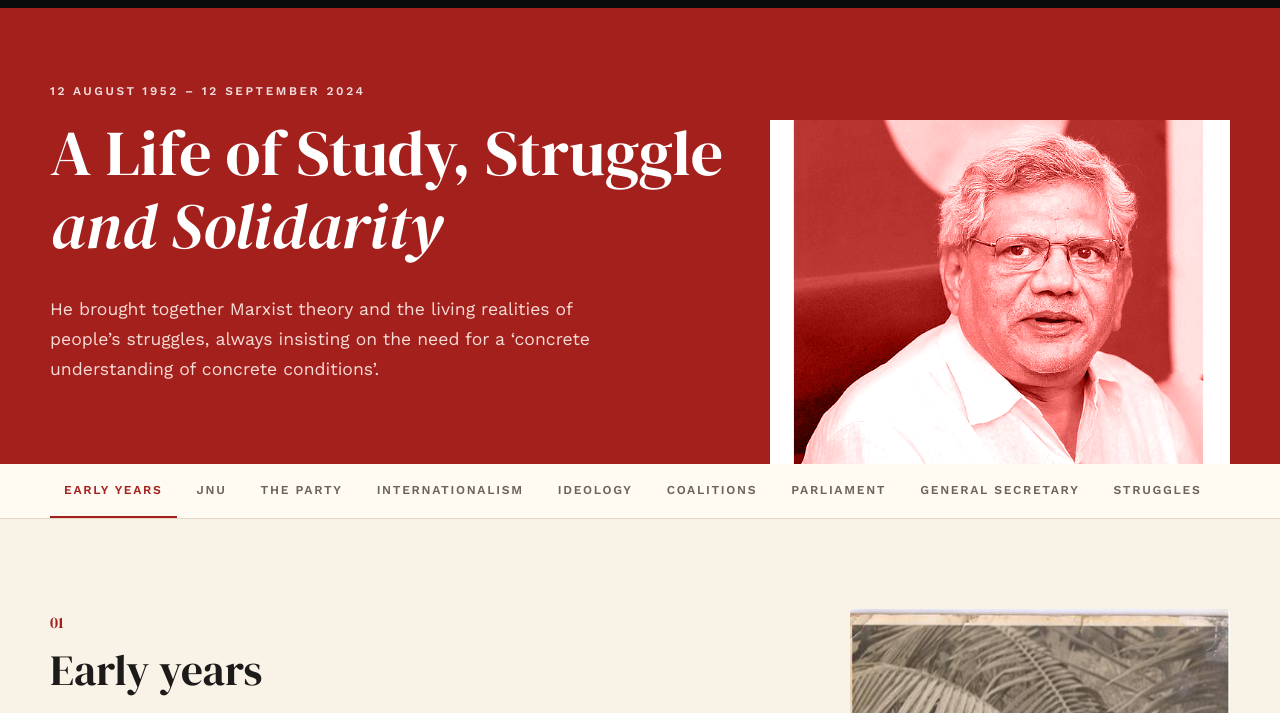
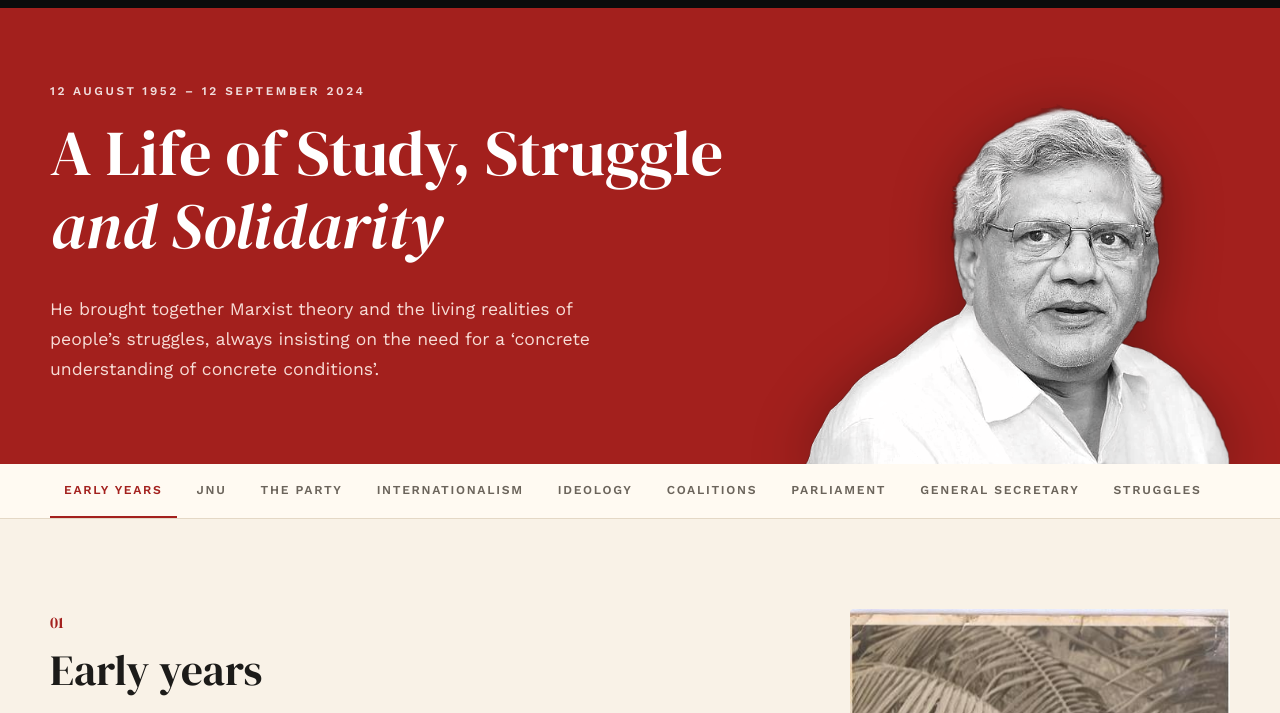
Before and after one commit to dsayantan/sryfoundation, a plain HTML site: page life.html in a window 1280 px wide. Shown: the part 76-789 px from the top of the page. Drawn offline with nearby package versions, Linux system fonts and the light colour scheme.

Commit message:
Use background-removed portraits in page headers
About, Life & Legacy and Gallery headers now use cut-out portraits
(transparent WebP, cropped to the figure) instead of rectangular photos.

Co-Authored-By: Claude Opus 5.5 <noreply@anthropic.com>

```diff
--- a/assets/css/style.css
+++ b/assets/css/style.css
@@ -318,3 +318,8 @@ html, body { overflow-x: clip; }
 .people.trustees h3 { font-size: 1.25rem; }
 @media (max-width: 900px) { .people.trustees { grid-template-columns: repeat(2, 1fr); } }
 .strip img { object-position: center 20%; }
+/* Background-removed portraits in page headers */
+.page-hero .portrait.cutout {
+  mix-blend-mode: normal; width: auto; height: auto; max-height: 360px; max-width: 100%;
+  margin-top: 30px; filter: grayscale(1) contrast(1.08) drop-shadow(0 10px 30px rgba(0,0,0,.35));
+}
--- a/life.html
+++ b/life.html
@@ -38,7 +38,7 @@
         <h1>A Life of Study, Struggle <em>and Solidarity</em></h1>
         <p>He brought together Marxist theory and the living realities of people’s struggles, always insisting on the need for a ‘concrete understanding of concrete conditions’.</p>
       </div>
-      <img class="portrait" src="assets/thumbs/img-20241028-wa0094.jpg" alt="">
+      <img class="portrait cutout" src="assets/img/portrait-life.webp" alt="" width="537" height="455">
     </div>
   </div>
 
```
Also changed, not shown: about.html (+1 -1 lines), gallery.html (+1 -1 lines), assets/img/portrait-about.webp (added), assets/img/portrait-gallery.webp (added), assets/img/portrait-life.webp (added).
